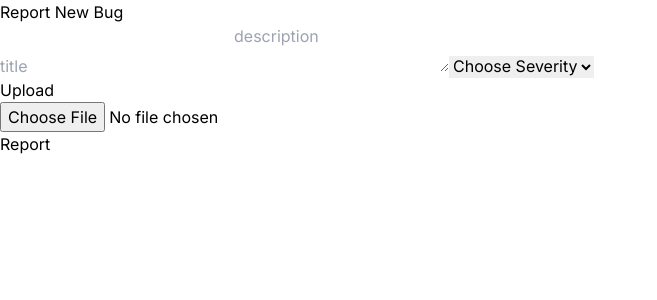
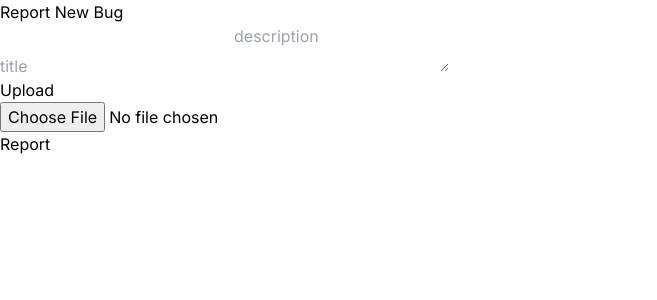
Before and after one commit to dev-subhadeep/squashpro, a Next.js app in the folder trello/: page /tracker/report-bug in a window 1280 px wide. Shown: the top 300 px of the page, without its empty margins (0-657 px from the left). Built offline with nearby package versions, Linux system fonts and the light colour scheme.

Commit message:
clicking on report bug button takes to corresponding bug report page
the severity is taken from the search params

```diff
--- a/trello/src/components/ReportNewBug.tsx
+++ b/trello/src/components/ReportNewBug.tsx
@@ -2,6 +2,7 @@
 
 import axios from "axios"
 import React, { useContext, useState } from "react"
+import { useSearchParams } from "next/navigation"
 
 type TUser = {
   id: string
@@ -12,7 +13,9 @@ type TUser = {
 const ReportNewBug = () => {
   const [title, setTitle] = useState("")
   const [description, setDescription] = useState("")
-  const [severity, setSeverity] = useState("")
+  // const [severity, setSeverity] = useState("")
+  const searchParams = useSearchParams()
+  const severity = searchParams.get("severity")
   const [source, setSource] = useState("")
   const [isUploading, setIsUploading] = useState(false)
 
@@ -38,7 +41,7 @@ const ReportNewBug = () => {
       console.log(postBugReportResponse)
       setTitle("")
       setDescription("")
-      setSeverity("")
+      // setSeverity("")
       setSource("")
     } catch (error: any) {
       console.log(error)
@@ -77,7 +80,7 @@ const ReportNewBug = () => {
           onChange={(e) => setDescription(e.target.value)}
         ></textarea>
 
-        <select
+        {/* <select
           value={severity}
           id="severity"
           onChange={(e) => setSeverity(e.target.value)}
@@ -87,7 +90,7 @@ const ReportNewBug = () => {
           <option value="Major">Major</option>
           <option value="Medium">Medium</option>
           <option value="Low">Low</option>
-        </select>
+        </select> */}
         <div>
           <div>
             <button>
```
